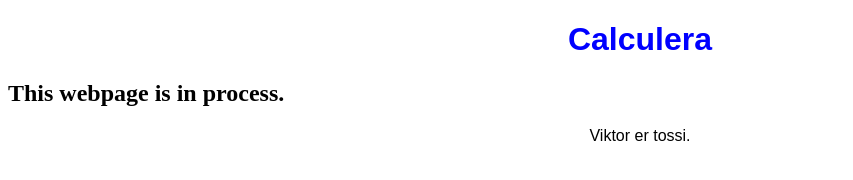
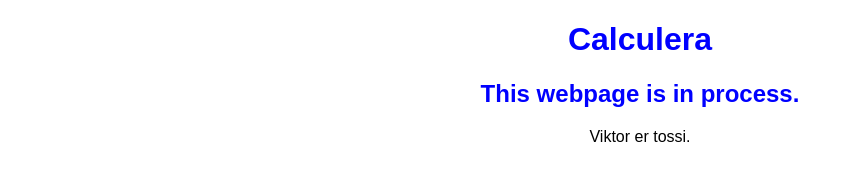
Before and after one commit to ymir95/ymir95.github.com, a plain HTML site: page index.html in a window 1280 px wide. Shown: the whole page, without its empty margins (0-853 px from the left). Drawn offline with Linux system fonts and the light colour scheme.

Commit message:
Update style.css

```diff
--- a/style.css
+++ b/style.css
@@ -8,3 +8,9 @@ h1 {
   text-align:center;
   font-family:arial;
 }
+
+h2 {
+  text-align:center;
+  color:blue;
+  font-family:arial;
+}
```
